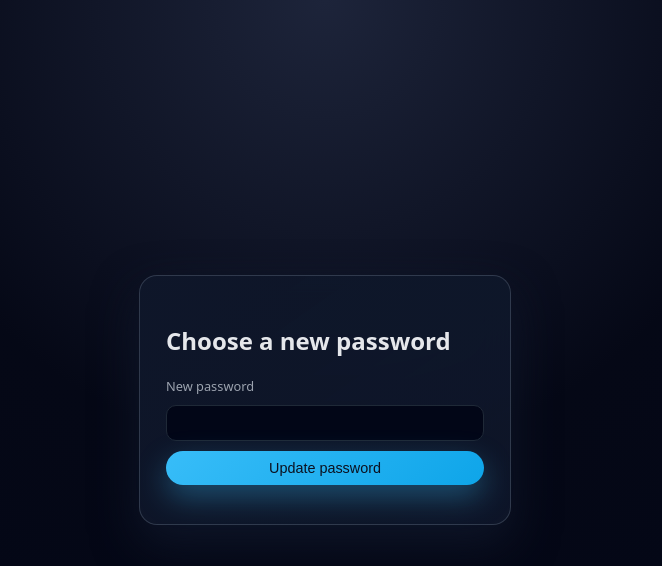
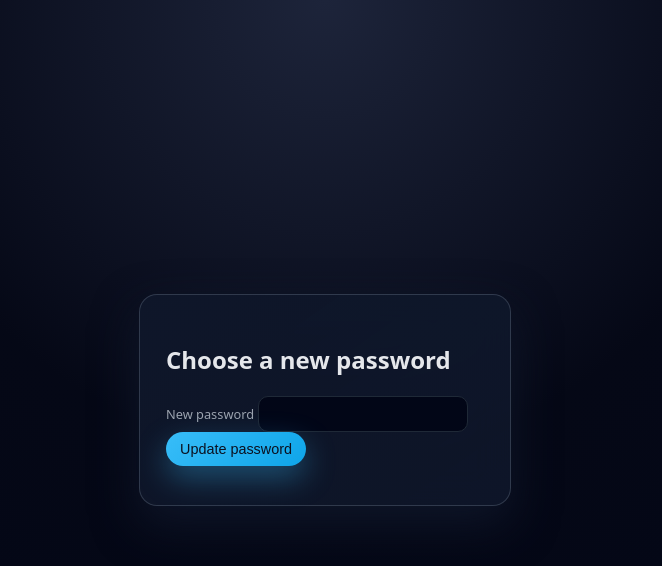
Before and after one commit to theperfectnile/APP, a website: page reset-password.html in a window 1280 px wide. Shown: the whole page, without its empty margins (315-977 px from the left). Drawn offline with Linux system fonts and the light colour scheme.

Commit message:
Update reset-password.html

```diff
--- a/reset-password.html
+++ b/reset-password.html
@@ -10,7 +10,7 @@
     <div class="auth-card">
       <h2>Choose a new password</h2>
 
-      <form id="resetForm" class="form">
+     <form onsubmit="resetPassword(event)">
         <label>New password</label>
         <input type="password" id="resetPassword" required>
         <button class="btn primary" type="submit">Update password</button>
```
